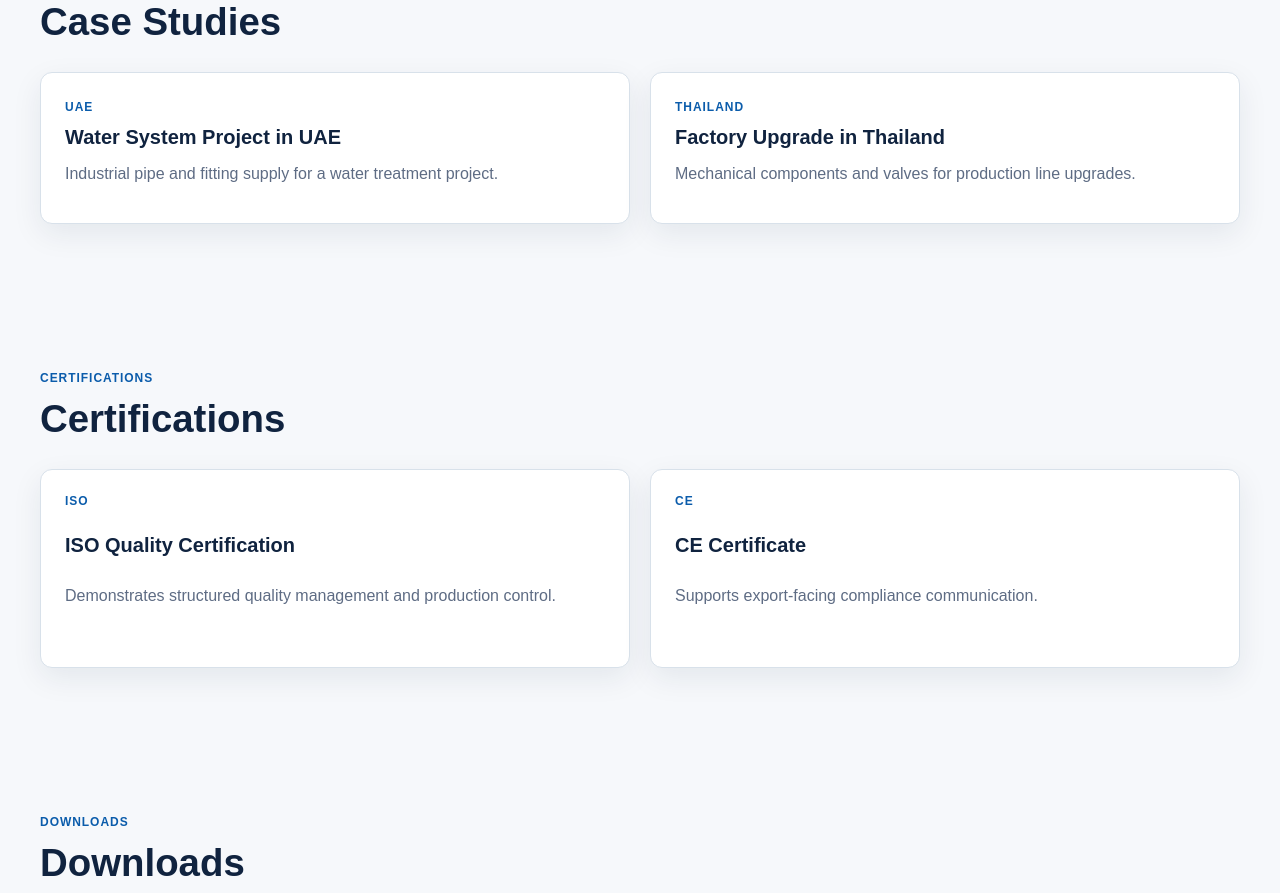
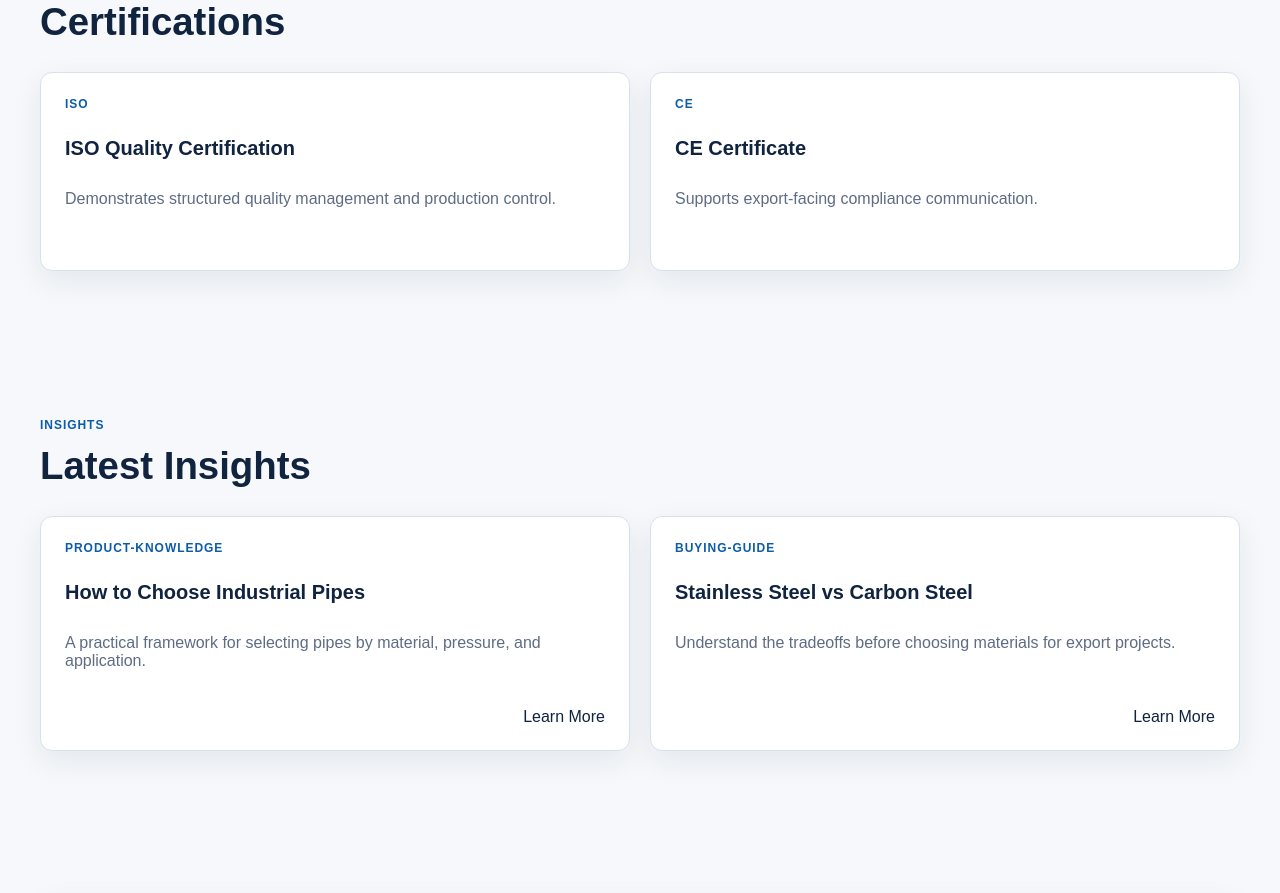
Before and after one commit to weibaobao1638/industrial-official-website, a Next.js app: page /en in a window 1280 px wide. Shown: the part 2340-3233 px from the top of the page. Built offline with nearby package versions, Linux system fonts and the light colour scheme.

Commit message:
Homepage: show 10 products in a 5-column grid, drop downloads/cases modules
Remove the Downloads and Case Studies sections from the homepage since there
is no content for them yet, and expand the featured products grid to 10 items
in two rows of five.

```diff
--- a/src/app/[locale]/(site)/page.tsx
+++ b/src/app/[locale]/(site)/page.tsx
@@ -8,10 +8,8 @@ import { Section } from '@/components/ui/section';
 import { getHomeBanners } from '@/features/home-banners/api';
 import { buildLocalizedProductDetailPath, getFeaturedProducts } from '@/features/products/api';
 import { getIndustries } from '@/features/industries/api';
-import { getCaseList } from '@/features/cases/api';
 import { getBlogPosts } from '@/features/blog/api';
 import { getCertifications } from '@/features/certifications/api';
-import { getDownloads } from '@/features/downloads/api';
 import { getPageContent } from '@/features/pages/api';
 import { getHomepageStats, getSiteSettings } from '@/features/site/api';
 import { CtaBanner } from '@/components/ui/cta-banner';
@@ -43,29 +41,23 @@ export default async function HomePage({ params }: { params: Promise<{ locale: s
           kpis: '核心指标',
           products: '产品',
           solutions: '方案',
-          cases: '案例',
           certifications: '认证',
-          downloads: '下载',
           insights: '内容',
         }
       : {
           kpis: 'KPIs',
           products: 'Products',
           solutions: 'Solutions',
-          cases: 'Cases',
           certifications: 'Certifications',
-          downloads: 'Downloads',
           insights: 'Insights',
         };
   const settings = await getSiteSettings(locale);
-  const [products, industries, cases, posts, stats, certifications, downloads, homePage, homeBanners] = await Promise.all([
-    getFeaturedProducts(locale),
+  const [products, industries, posts, stats, certifications, homePage, homeBanners] = await Promise.all([
+    getFeaturedProducts(locale, 10),
     getIndustries(locale),
-    getCaseList(locale),
     getBlogPosts(locale),
     getHomepageStats(locale),
     getCertifications(locale),
-    getDownloads(locale),
     getPageContent(locale, 'home'),
     getHomeBanners(locale),
   ]);
@@ -121,7 +113,7 @@ export default async function HomePage({ params }: { params: Promise<{ locale: s
       </Section>
 
       <Section eyebrow={labels.products} title={dict.common.featuredProducts}>
-        <div className="grid grid--3">
+        <div className="grid grid--5">
           {products.map((product) => (
             <ContentCard
               key={product.id}
@@ -150,18 +142,6 @@ export default async function HomePage({ params }: { params: Promise<{ locale: s
         </div>
       </Section>
 
-      <Section eyebrow={labels.cases} title={locale === 'zh' ? '项目案例' : 'Case Studies'}>
-        <div className="grid grid--2">
-          {cases.map((item) => (
-            <article className="card" key={item.slug}>
-              <div className="eyebrow">{item.country}</div>
-              <h3 className="h3">{item.title}</h3>
-              <p className="text-muted">{item.summary}</p>
-            </article>
-          ))}
-        </div>
-      </Section>
-
       <Section eyebrow={labels.certifications} title={locale === 'zh' ? '认证资质' : 'Certifications'}>
         <div className="grid grid--2">
           {certifications.slice(0, 2).map((item) => (
@@ -171,22 +151,6 @@ export default async function HomePage({ params }: { params: Promise<{ locale: s
               title={item.title}
               description={item.description}
               imageUrl={item.imageUrl}
-            />
-          ))}
-        </div>
-      </Section>
-
-      <Section eyebrow={labels.downloads} title={locale === 'zh' ? '下载资料' : 'Downloads'}>
-        <div className="grid grid--2">
-          {downloads.slice(0, 2).map((item) => (
-            <ContentCard
-              key={item.id}
-              eyebrow={item.fileType}
-              title={item.title}
-              description={item.description}
-              href={item.fileUrl || undefined}
-              external
-              ctaLabel={item.fileUrl ? (locale === 'zh' ? '下载' : 'Download') : undefined}
             />
           ))}
         </div>
--- a/src/app/globals.css
+++ b/src/app/globals.css
@@ -85,6 +85,10 @@ select {
 
 .grid--3 {
   grid-template-columns: repeat(3, minmax(0, 1fr));
+}
+
+.grid--5 {
+  grid-template-columns: repeat(5, minmax(0, 1fr));
 }
 
 .grid--2 {
@@ -669,9 +673,16 @@ select {
   border-radius: var(--radius-md);
 }
 
+@media (max-width: 1200px) {
+  .grid--5 {
+    grid-template-columns: repeat(3, minmax(0, 1fr));
+  }
+}
+
 @media (max-width: 960px) {
   .grid--3,
   .grid--2,
+  .grid--5,
   .product-catalog-layout,
   .hero__wrap,
   .kpi-list,
--- a/src/features/products/api.ts
+++ b/src/features/products/api.ts
@@ -330,9 +330,9 @@ export async function getProductCategoryTree(locale: Locale): Promise<ProductCat
   return roots;
 }
 
-export async function getFeaturedProducts(locale: Locale): Promise<ProductCard[]> {
+export async function getFeaturedProducts(locale: Locale, limit = 3): Promise<ProductCard[]> {
   const featuredItems = await fetchProducts({
-    limit: 3,
+    limit,
     filter: {
       status: { _eq: 'published' },
       is_featured: { _eq: true },
@@ -343,7 +343,7 @@ export async function getFeaturedProducts(locale: Locale): Promise<ProductCard[]
     return featuredItems.map((item) => mapDirectusProductCard(item, locale));
   }
 
-  const items = await fetchProducts({ limit: 3 });
+  const items = await fetchProducts({ limit });
   return items?.map((item) => mapDirectusProductCard(item, locale)) ?? [];
 }
 
```
